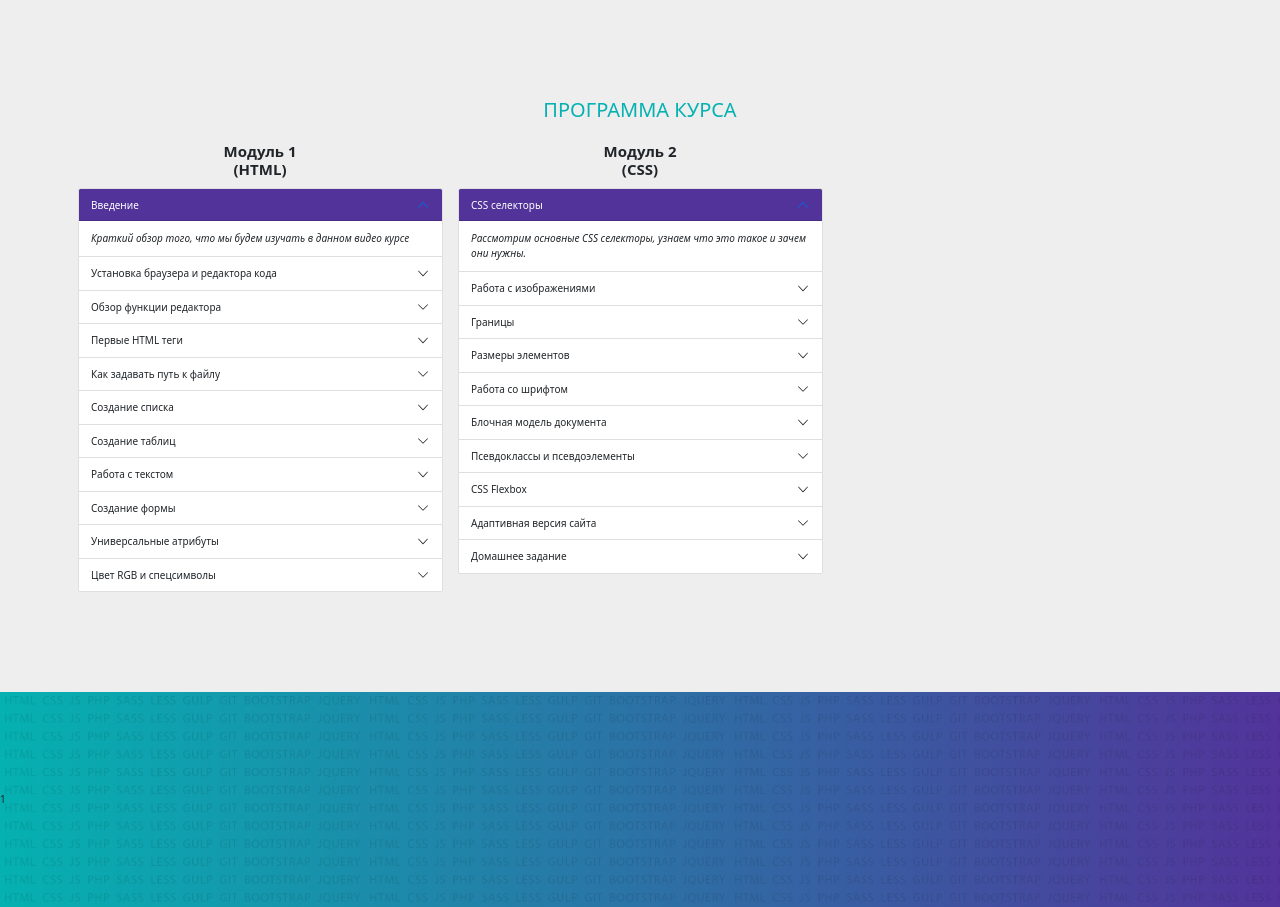
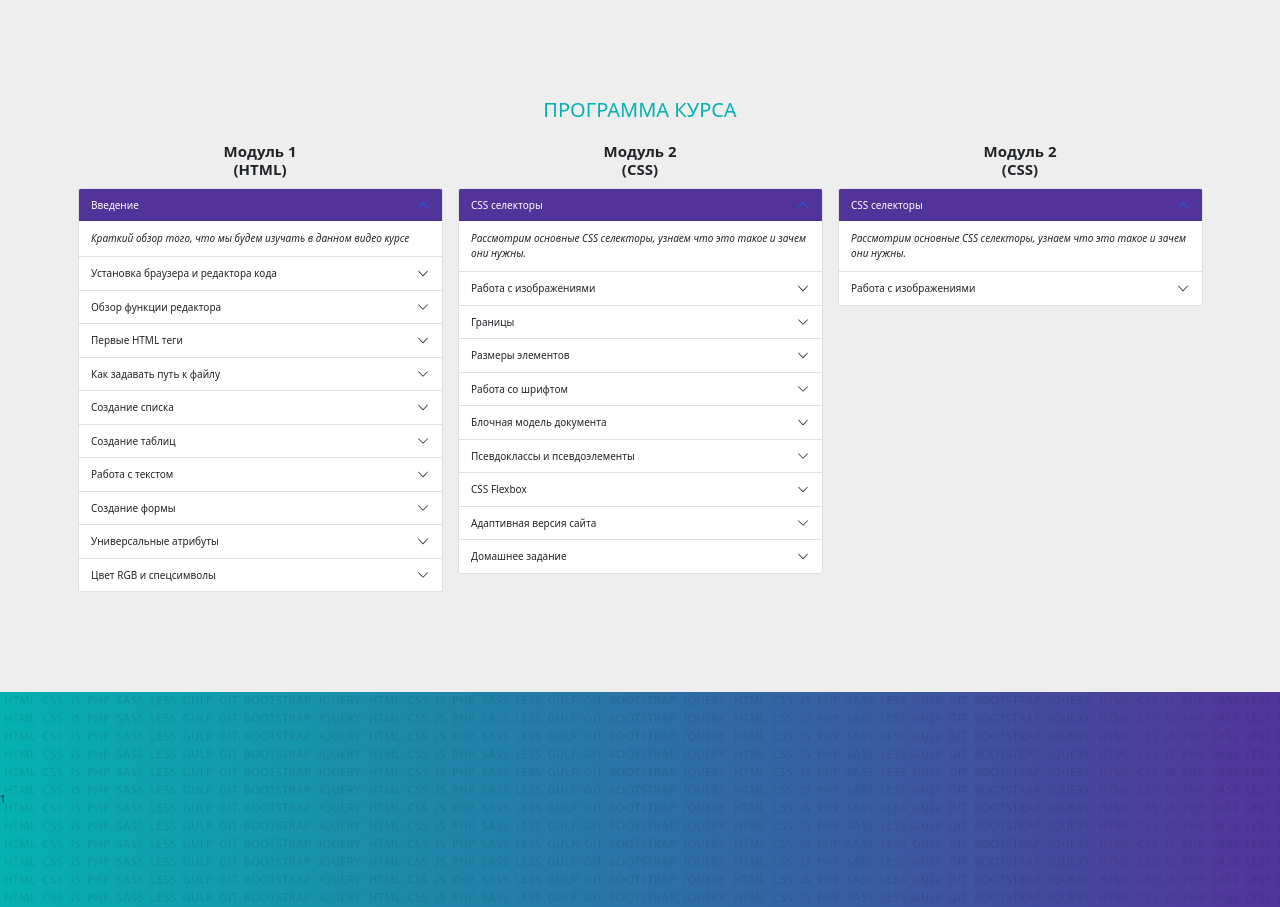
Before and after one commit to amsornet/SiteOnBootstrap5, a plain HTML site: page index.html in a window 1280 px wide. Shown: the part 1860-2767 px from the top of the page. Drawn offline with Linux system fonts and the light colour scheme.

Commit message:
starting accordion 3

```diff
--- a/index.html
+++ b/index.html
@@ -415,14 +415,44 @@
               </div>
             </div>
           </div>
+        </div>
+      </div>
+<!--        конец accordion 2-->
+
+      <div class="col-md-4 col-sm-12">
+        <h4 class="text-center fw-bold mb-3 mt-3">Модуль 2<br>(CSS)</h4>
+        <!--        3 аккордион-->
+        <div class="accordion" id="accordion2">
+          <!--          Открытый элемент-->
+          <div class="accordion-item">
+            <h2 class="accordion-header" id="heading12">
+              <button class="accordion-button" type="button" data-bs-toggle="collapse" data-bs-target="#collapse12" aria-expanded="true" aria-controls="collapse12">
+                CSS селекторы
+              </button>
+            </h2>
+            <div id="collapse12" class="accordion-collapse collapse show" aria-labelledby="heading12" data-bs-parent="#accordion2">
+              <div class="accordion-body">
+                <i>Рассмотрим основные CSS селекторы, узнаем что это такое и зачем они нужны.</i>
+              </div>
+            </div>
+          </div>
+          <!--          Закрытые элементы-->
+          <div class="accordion-item">
+            <h2 class="accordion-header" id="heading13">
+              <button class="accordion-button collapsed" type="button" data-bs-toggle="collapse" data-bs-target="#collapse13" aria-expanded="false" aria-controls="collapse13">
+                Работа с изображениями
+              </button>
+            </h2>
+            <div id="collapse13" class="accordion-collapse collapse" aria-labelledby="heading13" data-bs-parent="#accordion2">
+              <div class="accordion-body">
+                <i>Научимся работать с изображениями на языке CSS.</i>
+              </div>
+            </div>
+          </div>
+        </div>
+      </div>
 
 
-
-
-
-
-
-  </div>
 </section>
 
 
```
Lines whose indentation alone changed are shown as unchanged.
